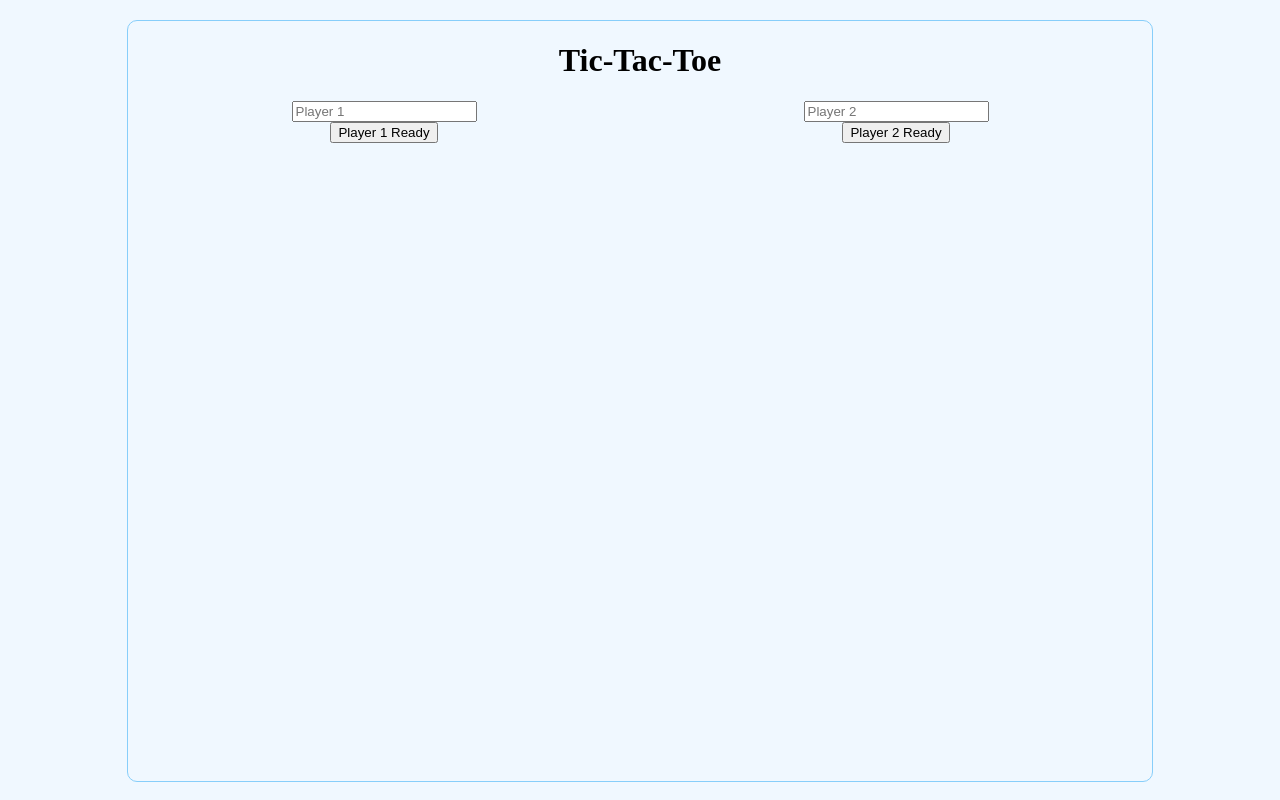
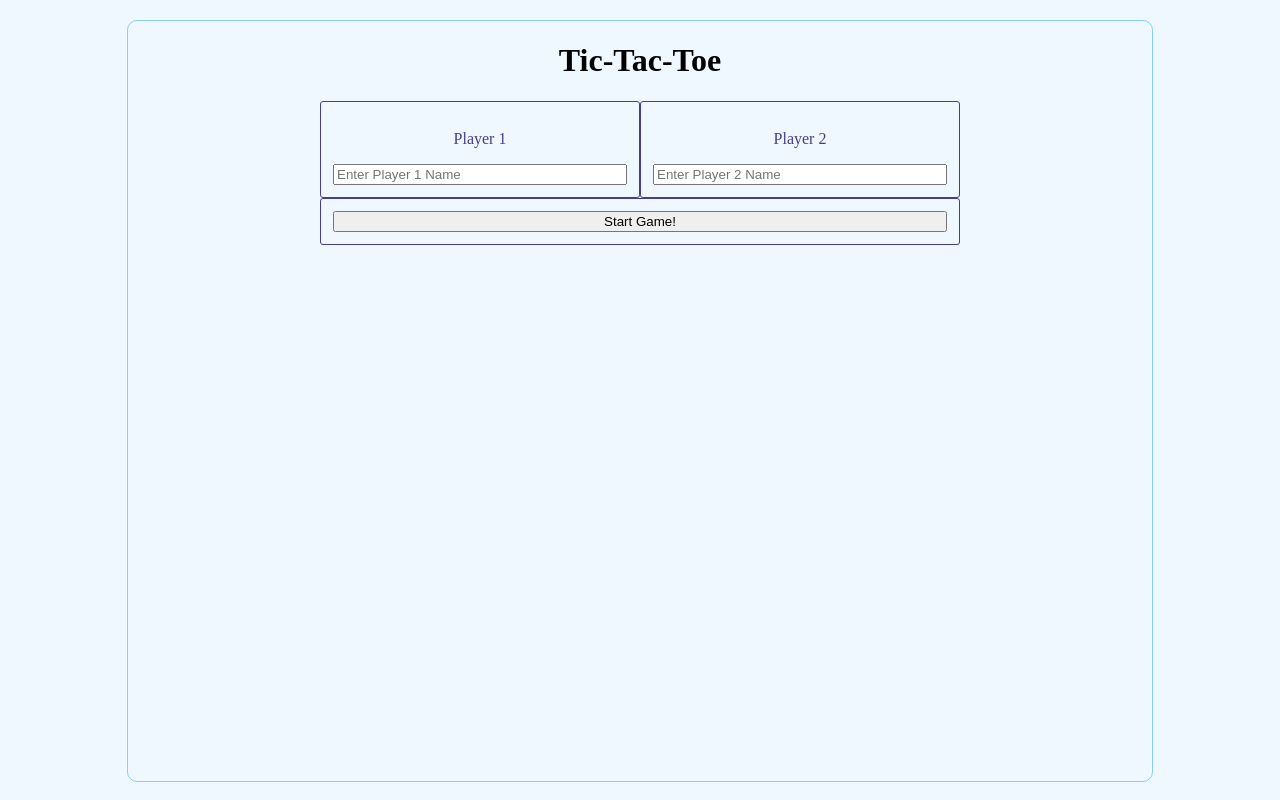
Before and after one commit to R-Griggs/React-WebPack-Template, a React app: page / in a window 1280 px wide. Built offline with nearby package versions, Linux system fonts and the light colour scheme.

Commit message:
render issue fixed. player names accepted. reset button added - need to build functionality

```diff
--- a/src/App.tsx
+++ b/src/App.tsx
@@ -1,9 +1,9 @@
 import React from 'react';
 import Board from './components/Board';
-// import './styles.css';
+
 
 const App: React.FC  = () => {
-  console.log('App loaded');
+  console.log('App rendered');
   return (
     <div id="appContainer">
       <h1>Tic-Tac-Toe</h1>
--- a/src/components/Board.tsx
+++ b/src/components/Board.tsx
@@ -2,11 +2,14 @@ import React, { useState } from 'react';
 import Row from './Row';
 
 import GameControls from './GameControls';
+import MessageField from './MessageField';
 
 const Board: React.FC = () => {
+  console.log('Board rendered');
   const [currPlayer, setCurrPlayer] = useState(1);
   const [gameInProgress, setGameInProgress] = useState(false);
   const [playerInfo, setPlayerInfo] = useState({player1: '', player2: ''});
+  console.log('Player Info from Board:', playerInfo);
 
   const rows: React.ReactNode[] = [];
   for(let i = 1; i < 4; i++) {
@@ -19,6 +22,7 @@ const Board: React.FC = () => {
       <div id="board">
         { rows }
       </div>
+      <MessageField />
     </div>
 
   );
--- a/src/components/GameControls.tsx
+++ b/src/components/GameControls.tsx
@@ -14,61 +14,62 @@ interface gameControlProps {
 
 const GameControls: React.FC<gameControlProps> = ({ gameInProgress, setGameInProgress, playerInfo, setPlayerInfo }) => {
 
+  console.log('Game Controls rendered');
+
   let player1Ready = false, player2Ready = false;
 
   useEffect( () =>{
-    const p1Btn = document.getElementById('p1Btn');
-    const p2Btn = document.getElementById('p2Btn');
-
-    p1Btn.addEventListener('click', (e) => playerIsReady((e.target as HTMLElement).id));
-    p2Btn.addEventListener('click', (e) => playerIsReady((e.target as HTMLElement).id));
-
+    const startBtn = document.getElementById('startGame');
+    startBtn.addEventListener('click', (e) => playersReady((e.target as HTMLElement).id));
     //cleanup
     return () => {
-      p1Btn.removeEventListener('click', (e) => playerIsReady((e.target as HTMLElement).id));
-      p2Btn.removeEventListener('click', (e) => playerIsReady((e.target as HTMLElement).id));
+      startBtn.removeEventListener('click', (e) => playersReady((e.target as HTMLElement).id));
     }
-  },
-  [document.getElementById('p1Btn'), document.getElementById('p1Name'), playerInfo]);
+  }, []);
 
-  function playerIsReady(btnID: string) {
+  function playersReady(btnID: string) {
 
     const p1Name = (document.getElementById('p1Name') as HTMLInputElement).value;
     const p2Name = (document.getElementById('p2Name') as HTMLInputElement).value;
-    console.log(`player1 name: ${p1Name} \n player2 name: ${p2Name}`);
-    //update player name in state
-    //update button display to none
-    if(btnID === 'p1Btn') {
-      setPlayerInfo((prevState) => (
-        {
-          ...prevState,
-          player1: p1Name
-        }
-      ))
-      document.getElementById(`${btnID}`).setAttribute('display', 'none');
-    }
-    else if(btnID === 'p2Btn') {
-      setPlayerInfo((prevState) => ({
-        ...prevState,
+
+    //update player names in state
+    setPlayerInfo(() => (
+      {
+        player1: p1Name,
         player2: p2Name
-      }))
-    }
-    const btnToHide = document.getElementById(`${btnID}`);
-    btnToHide.style.display = 'none';
+      }
+    ))
+    //hide startGame button
+    document.getElementById(`${btnID}`).style.display = 'none';
+    //show resetGame button
+    document.getElementById('resetGame').style.display = 'block';
+    //hide input fields
+    const p1Input = document.getElementById('p1Name');
+    p1Input.style.display = 'none';
+    const p2Input = document.getElementById('p2Name');
+    p2Input.style.display = 'none';
+    //update player titles
+    document.getElementById('p1Title').innerText = `${p1Name} \n\n X`;
+    document.getElementById('p2Title').innerText = `${p2Name} \n\n O`;
+    //unhide the game board
+    document.getElementById('board').style.display = 'block';
   }
 
   return(
-    <section id="gameControls">
-      <div className="playerInput">
-          <input id='p1Name' type='text' placeholder='Player 1'></input>
-          <input id='p2Name' type='text' placeholder='Player 2'></input>
-      </div>
-      <div className="playerInput">
-          <button id='p1Btn'>Player 1 Ready</button>
-          <button id='p2Btn'>Player 2 Ready</button>
-      </div>
-
-    </section>
+    <div id='controlsContainer'>
+      <section className='infoContainer' id="player1InfoContainer">
+        <p id='p1Title'>Player 1</p>
+        <input id='p1Name' type='text' placeholder='Enter Player 1 Name'></input>
+      </section>
+      <section className='infoContainer' id="player2InfoContainer">
+        <p id='p2Title'>Player 2</p>
+        <input id='p2Name' type='text' placeholder='Enter Player 2 Name'></input>
+      </section>
+      <section className='infoContainer' id='startGameContainer'>
+        <button id='startGame'>Start Game!</button>
+        <button id='resetGame'>Reset</button>
+      </section>
+    </div>
   );
 }
 
--- /dev/null
+++ b/src/components/MessageField.tsx
@@ -0,0 +1,13 @@
+import React from 'react';
+
+const ErrorField: React.FC = () => {
+  console.log('Error Field rendered');
+
+  return (
+    <section id='messageField'>
+      <h3>Messages logged here</h3>
+    </section>
+  );
+}
+
+export default ErrorField;
--- a/src/components/Row.tsx
+++ b/src/components/Row.tsx
@@ -9,6 +9,7 @@ interface RowProps {
 }
 
 const Row: React.FC<RowProps> = ( { rowID, currPlayer, setCurrPlayer }) => {
+  console.log('Row rendered');
   function handleClick(btnID: string): void {
     const btn = document.getElementById(`${btnID}`);
     if(btn.innerText !== '-') {
--- a/src/styles.css
+++ b/src/styles.css
@@ -13,15 +13,51 @@ body {
   border: 1px solid darkslateblue;
   border-radius: 10px;
   background-color: lightblue;
-  width: 50%;
+  width: 50vw;
   margin: auto;
-  padding: 16px;
   display: none;
 }
 
-.playerInput {
+#controlsContainer {
+  width: 50vw;
+  display: grid;
+  grid-template-areas:
+    'a b'
+    'c c';
+  margin: auto;
+}
+
+.infoContainer {
   display: flex;
-  justify-content: space-around;
+  flex-direction: column;
+  border: 1px solid darkslateblue;
+  border-radius: 3px;
+  padding: 12px;
+  color: darkslateblue;
+}
+
+#player1InfoContainer {
+  grid-area: a;
+}
+
+#player2InfoContainer {
+  grid-area: b;
+}
+
+#startGameContainer {
+  grid-area: c;
+}
+
+#p1Name {
+  display: block;
+}
+
+#p2Name {
+  display: block;
+}
+
+#resetGame {
+  display: none;
 }
 
 .rowButton {
@@ -30,3 +66,7 @@ body {
   border-radius: 3px;
   color: darkslateblue;
 }
+
+#messageField {
+  display: none;
+}
```
Also changed, not shown: package.json (+8 -1 lines), 1 other file (tests, documents, lock files or other folders).
